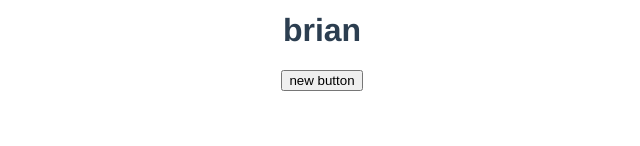
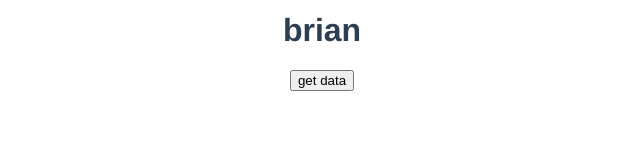
Before and after one commit to actualize-day-2022-06/cookbook-frontend, a Vue app: page / in a window 1280 px wide. Shown: the part 154-300 px from the top of the page, without its empty margins (318-958 px from the left). Built offline with nearby package versions, Linux system fonts and the light colour scheme.

Commit message:
basic index action

```diff
--- a/package.json
+++ b/package.json
@@ -7,6 +7,7 @@
     "build": "vue-cli-service build"
   },
   "dependencies": {
+    "axios": "^0.27.2",
     "core-js": "^3.6.5",
     "vue": "^3.0.0",
     "vue-router": "^4.0.0-0"
--- a/src/views/Home.vue
+++ b/src/views/Home.vue
@@ -1,13 +1,23 @@
 <script>
+import axios from "axios";
 export default {
-  data: function() {
+  data: function () {
     return {
       message: "Welcome to Vue.js!",
-      name: "brian"
+      name: "brian",
+      recipes: []
     };
   },
-  created: function() {},
-  methods: {}
+  created: function () { },
+  methods: {
+    indexRecipes: function() {
+      console.log('getting the data');
+      axios.get("http://localhost:3000/recipes.json").then(response => {
+        console.log(response.data);
+        this.recipes = response.data
+      })
+    }
+  }
 };
 </script>
 
@@ -15,8 +25,17 @@ export default {
   <div class="home">
     <h1>{{ message }}</h1>
     <h1>{{ name }}</h1>
-    <button>new button</button>
+    <!-- <h1>{{ recipes }}</h1> -->
+    <div v-for="recipe in recipes">
+      <p>{{ recipe.title }}</p>
+      <p>{{ recipe.directions }}</p>
+      <br />
+      <br />
+      <br />
+    </div>
+    <button v-on:click="indexRecipes()">get data</button>
   </div>
 </template>
 
-<style></style>
+<style>
+</style>
```
Also changed, not shown: 1 other file (tests, documents, lock files or other folders).
